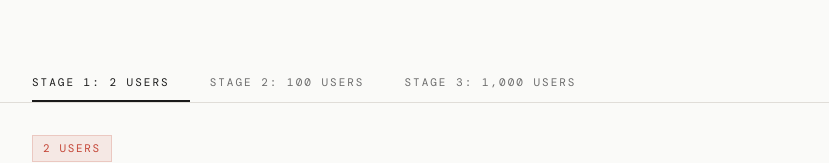
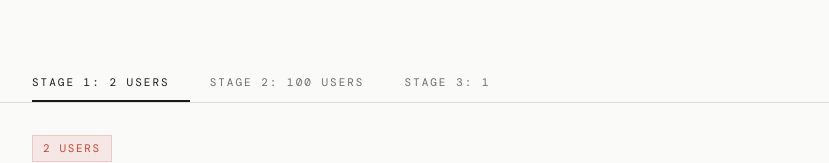
Before and after one commit to lucycrx/system-design-dev, a Next.js app: page /stories/chat-app in a window 1280 px wide. Shown: the part 479-642 px from the top of the page, without its empty margins (56-885 px from the left). Built offline with nearby package versions, Linux system fonts and the light colour scheme.

Commit message:
Shorten stage tab labels to first segment before comma
Shows just "50 drivers", "5,000 drivers", "50,000 drivers" instead
of the full userScale string, keeping tabs concise and fitting.

Co-Authored-By: Claude Opus 4.6 (1M context) <noreply@anthropic.com>

```diff
--- a/components/story/StageTabs.tsx
+++ b/components/story/StageTabs.tsx
@@ -15,15 +15,13 @@ export function StageTabs({ stages, activeIndex, onSelect }: Props) {
         <button
           key={stage.id}
           onClick={() => onSelect(i)}
-          className={`relative min-w-0 px-5 first:pl-0 py-3 text-[11px] font-mono tracking-[2px] uppercase transition-colors ${
+          className={`relative px-5 first:pl-0 py-3 text-[11px] font-mono tracking-[2px] uppercase whitespace-nowrap transition-colors ${
             i === activeIndex
               ? "text-text"
               : "text-text-dim hover:text-text-muted"
           }`}
         >
-          <span className="block truncate">
-            Stage {i + 1}: {stage.userScale}
-          </span>
+          Stage {i + 1}: {stage.userScale.split(",")[0]}
           {i === activeIndex && (
             <span className="absolute bottom-0 left-0 right-0 h-[2px] bg-text" />
           )}
```
